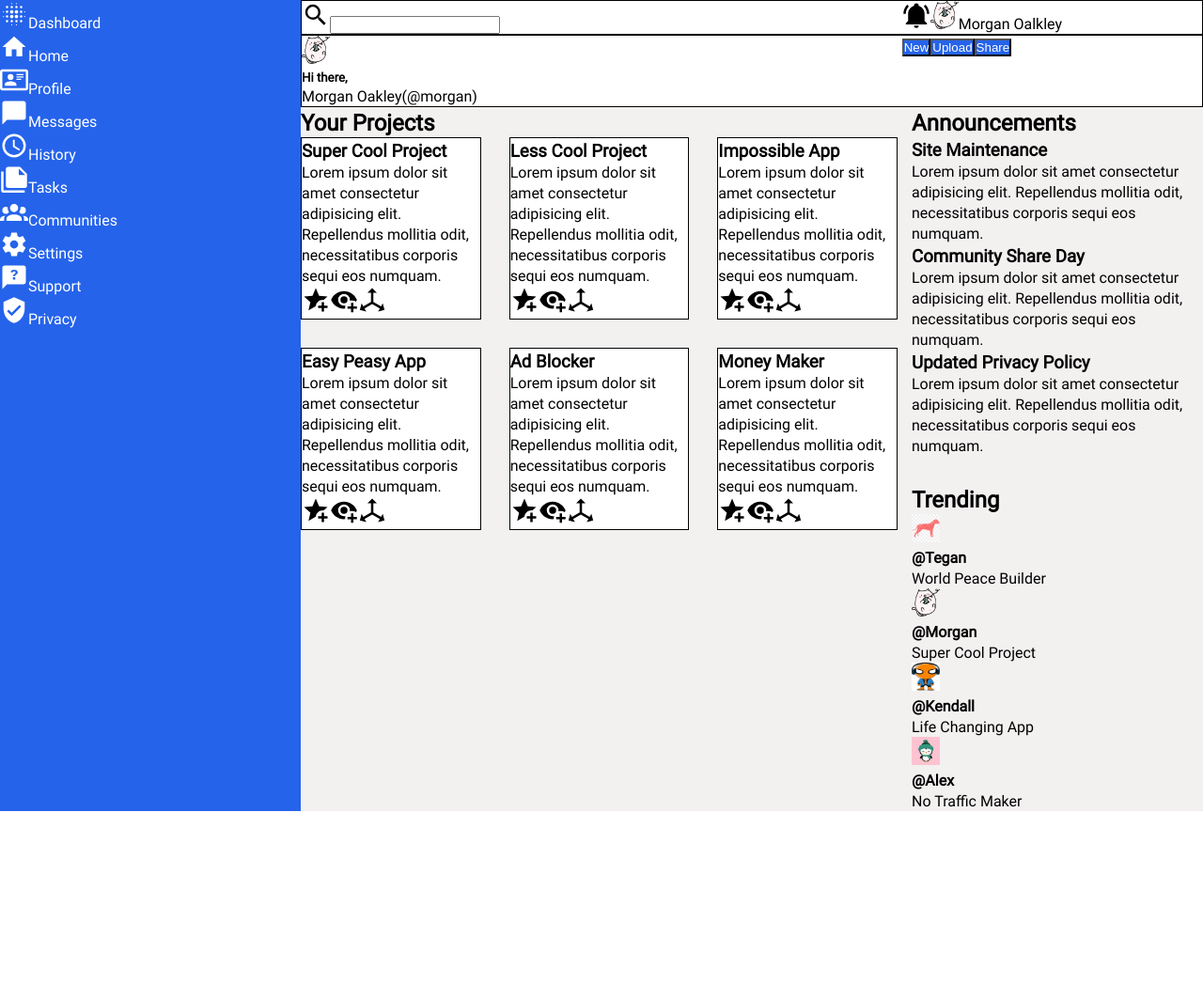
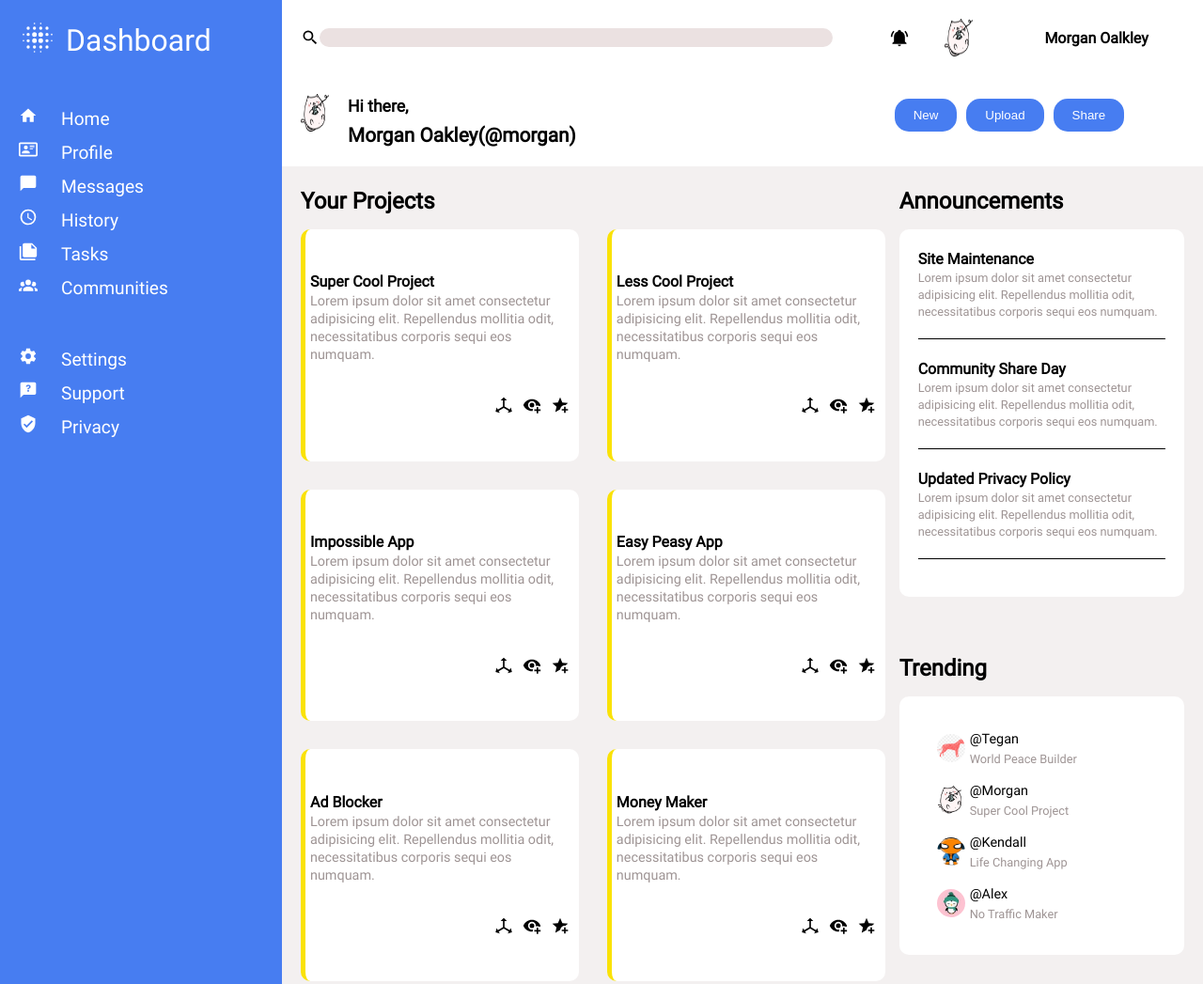
Before and after one commit to MohamadObeid9/dashboard, a plain HTML site: page index.html in a window 1280 px wide. Shown: the top 1047 px of the page at 94% size. Before the commit the page ends 863 px from the top, so only its background shows below. Drawn offline with Linux system fonts and the light colour scheme; files whose address does not match are found by name.

Commit message:
added the css for the main part

```diff
--- a/index.html
+++ b/index.html
@@ -2,124 +2,74 @@
 <html lang="en">
   <head>
     <meta charset="UTF-8" />
-    <meta name="viewport" content="width=device-width, initial-scale=1.0" />
     <title>Document</title>
     <link rel="stylesheet" href="style.css" />
   </head>
   <body>
     <div class="sidebar">
-      <div class="header-title">
-        <img
-          src="images/blur.svg"
-          width="30px"
-          height="30px"
-          alt="Dashboard"
-        /><span>Dashboard</span>
+      <div class="sidebar-title">
+        <img src="images/blur.svg" alt="Dashboard" /><span>Dashboard</span>
       </div>
-      <ul class="header-main">
-        <li>
-          <img
-            src="images/home.svg"
-            width="30px"
-            height="30px"
-            alt="home"
-          /><span>Home</span>
-        </li>
+      <ul class="sidebar-main">
+        <li><img src="images/home.svg" alt="home" /><span>Home</span></li>
         <li>
           <img
             src="images/card-account-details-outline.svg"
-            width="30px"
-            height="30px"
             alt="Profile"
           /><span>Profile</span>
         </li>
         <li>
-          <img
-            src="images/message.svg"
-            width="30px"
-            height="30px"
-            alt="messages"
-          /><span>Messages</span>
+          <img src="images/message.svg" alt="messages" /><span>Messages</span>
         </li>
         <li>
-          <img
-            src="images/clock-outline.svg"
-            width="30px"
-            height="30px"
-            alt="history"
-          /><span>History</span>
+          <img src="images/clock-outline.svg" alt="history" /><span
+            >History</span
+          >
         </li>
         <li>
-          <img
-            src="images/note-multiple.svg"
-            width="30px"
-            height="30px"
-            alt="tasks"
-          /><span>Tasks</span>
+          <img src="images/note-multiple.svg" alt="tasks" /><span>Tasks</span>
         </li>
         <li>
-          <img
-            src="images/account-group.svg"
-            width="30px"
-            height="30px"
-            alt="Communities"
-          /><span>Communities</span>
+          <img src="images/account-group.svg" alt="Communities" /><span
+            >Communities</span
+          >
         </li>
-        <ul class="header-bottom">
+      </ul>
+      <ul class="sidebar-bottom">
         <li>
-            <img
-              src="images/cog.svg "
-              width="30px"
-              height="30px"
-              alt="settings"
-            /><span>Settings</span>
+          <img src="images/cog.svg " alt="settings" /><span>Settings</span>
         </li>
         <li>
-            <img
-              src="images/message-question.svg"
-              width="30px"
-              height="30px"
-              alt="support"
-            /><span>Support</span>
+          <img src="images/message-question.svg" alt="support" /><span
+            >Support</span
+          >
         </li>
         <li>
-            <img
-              src="images/shield-check.svg"
-              width="30px"
-              height="30px"
-              alt="privacy"
-            /><span>Privacy</span>
+          <img src="images/shield-check.svg" alt="privacy" /><span
+            >Privacy</span
+          >
         </li>
-        </ul>
       </ul>
     </div>
     <div class="header">
       <div class="header-search">
         <div class="search-left">
-          <img
-            src="images/magnify.svg"
-            width="30px"
-            height="30px"
-            alt="search"
-          /><input type="text" name="search" id="search" />
+          <img src="images/magnify.svg" alt="search" /><input
+            type="text"
+            name="search"
+            id="search"
+          />
         </div>
-        <div class="search-left">
-          <img
-            src="images/bell-ring.svg"
-            width="30px"
-            height="30px"
-            alt=""
-          /><img
+        <div class="search-right">
+          <img src="images/bell-ring.svg" alt="" /><img
             src="images/cat.webp"
             alt="cat"
-            width="30px"
-            height="30px"
           /><span>Morgan Oalkley</span>
         </div>
       </div>
       <div class="header-profile">
         <div class="profile-left">
-          <img src="images/cat.webp" alt="cat" width="30px" height="30px" />
+          <img src="images/cat.webp" alt="cat" />
           <h5>Hi there,</h5>
           <p class="bold">Morgan Oakley(@morgan)</p>
         </div>
@@ -142,22 +92,10 @@
                   numquam.
                 </p>
               </div>
-              <img
-                src="images/star-plus.svg"
-                alt="add"
-                width="30px"
-                height="30px"
-              /><img
+              <img src="images/star-plus.svg" alt="add" /><img
                 src="images/eye-plus.svg"
                 alt="view"
-                width="30px"
-                height="30px"
-              /><img
-                src="images/axis-arrow.svg"
-                alt="share"
-                width="30px"
-                height="30px"
-              />
+              /><img src="images/axis-arrow.svg" alt="share" />
             </div>
             <div class="card">
               <div class="text">
@@ -168,22 +106,10 @@
                   numquam.
                 </p>
               </div>
-              <img
-                src="images/star-plus.svg"
-                alt="add"
-                width="30px"
-                height="30px"
-              /><img
+              <img src="images/star-plus.svg" alt="add" /><img
                 src="images/eye-plus.svg"
                 alt="view"
-                width="30px"
-                height="30px"
-              /><img
-                src="images/axis-arrow.svg"
-                alt="share"
-                width="30px"
-                height="30px"
-              />
+              /><img src="images/axis-arrow.svg" alt="share" />
             </div>
             <div class="card">
               <div class="text">
@@ -194,22 +120,10 @@
                   numquam.
                 </p>
               </div>
-              <img
-                src="images/star-plus.svg"
-                alt="add"
-                width="30px"
-                height="30px"
-              /><img
+              <img src="images/star-plus.svg" alt="add" /><img
                 src="images/eye-plus.svg"
                 alt="view"
-                width="30px"
-                height="30px"
-              /><img
-                src="images/axis-arrow.svg"
-                alt="share"
-                width="30px"
-                height="30px"
-              />
+              /><img src="images/axis-arrow.svg" alt="share" />
             </div>
             <div class="card">
               <div class="text">
@@ -220,22 +134,10 @@
                   numquam.
                 </p>
               </div>
-              <img
-                src="images/star-plus.svg"
-                alt="add"
-                width="30px"
-                height="30px"
-              /><img
+              <img src="images/star-plus.svg" alt="add" /><img
                 src="images/eye-plus.svg"
                 alt="view"
-                width="30px"
-                height="30px"
-              /><img
-                src="images/axis-arrow.svg"
-                alt="share"
-                width="30px"
-                height="30px"
-              />
+              /><img src="images/axis-arrow.svg" alt="share" />
             </div>
             <div class="card">
               <div class="text">
@@ -246,22 +148,10 @@
                   numquam.
                 </p>
               </div>
-              <img
-                src="images/star-plus.svg"
-                alt="add"
-                width="30px"
-                height="30px"
-              /><img
+              <img src="images/star-plus.svg" alt="add" /><img
                 src="images/eye-plus.svg"
                 alt="view"
-                width="30px"
-                height="30px"
-              /><img
-                src="images/axis-arrow.svg"
-                alt="share"
-                width="30px"
-                height="30px"
-              />
+              /><img src="images/axis-arrow.svg" alt="share" />
             </div>
             <div class="card">
               <div class="text">
@@ -272,22 +162,10 @@
                   numquam.
                 </p>
               </div>
-              <img
-                src="images/star-plus.svg"
-                alt="add"
-                width="30px"
-                height="30px"
-              /><img
+              <img src="images/star-plus.svg" alt="add" /><img
                 src="images/eye-plus.svg"
                 alt="view"
-                width="30px"
-                height="30px"
-              /><img
-                src="images/axis-arrow.svg"
-                alt="share"
-                width="30px"
-                height="30px"
-              />
+              /><img src="images/axis-arrow.svg" alt="share" />
             </div>
           </div>
         </div>
@@ -326,32 +204,22 @@
           <h2>Trending</h2>
           <div class="trending-container">
             <div class="trending-para">
-              <img src="images/dog.png" alt="dog" width="30px" height="30px" />
+              <img src="images/dog.png" alt="dog" />
               <h4>@Tegan</h4>
               <span>World Peace Builder</span>
             </div>
             <div class="trending-para">
-              <img src="images/cat.webp" alt="cat" width="30px" height="30px" />
+              <img src="images/cat.webp" alt="cat" />
               <h4>@Morgan</h4>
               <span>Super Cool Project</span>
             </div>
             <div class="trending-para">
-              <img
-                src="images/spiderman.jpg"
-                alt="spiderman"
-                width="30px"
-                height="30px"
-              />
+              <img src="images/spiderman.jpg" alt="spiderman" />
               <h4>@Kendall</h4>
               <span>Life Changing App</span>
             </div>
             <div class="trending-para">
-              <img
-                src="images/batrik.jpeg"
-                alt="batrik"
-                width="30px"
-                height="30px"
-              />
+              <img src="images/batrik.jpeg" alt="batrik" />
               <h4>@Alex</h4>
               <span>No Traffic Maker</span>
             </div>
--- a/style.css
+++ b/style.css
@@ -12,82 +12,247 @@
 }
 
 /* overall layout */
-body{
-    font-family:"robotoregular",sans-serif;
-    display: grid;
-    grid-template-columns: 1fr 3fr ;
-    grid-template-rows: 1fr 4 fr;
-    grid-template-areas:
+
+body {
+  font-family: "robotoregular", sans-serif;
+  height: 100vh;
+  display: grid;
+  grid-template-columns: 300px 3fr;
+  grid-template-rows: 1fr 4 fr;
+  grid-template-areas:
     "sidebar header"
     "sidebar main";
 }
-.sidebar{
-    grid-area:sidebar;
+.sidebar {
+  grid-area: sidebar;
 }
-.header{
-    grid-area:header;
+.header {
+  grid-area: header;
 }
-.main{
-    grid-area:main;
-    background-color: rgb(243, 240, 240);
+.main {
+  grid-area: main;
+  background-color: rgb(243, 240, 240);
 }
-
+body img {
+  width: 20px;
+  height: 20px;
+}
 
 /* sidebar section */
 
-
-.sidebar,button{
-    background-color: #2563eb;
+.sidebar {
+  padding: 20px;
 }
-.sidebar  * , button{
-    color:#ffffff;
+.sidebar-title,
+.sidebar-main,
+.sidebar-bottom {
+  margin-bottom: 50px;
 }
-.sidebar  img {
-    filter: invert(100%) sepia(0%) saturate(7500%) hue-rotate(295deg) brightness(101%) contrast(101%);
+.sidebar li {
+  margin-bottom: 10px;
+}
+.sidebar ul {
+  list-style: none;
+}
+.sidebar .sidebar-title {
+  font-size: 2em;
+  display: grid;
+  grid-template-columns: 40px 1fr;
+  gap: 10px;
+}
+.sidebar li {
+  font-size: 1.2em;
+  display: grid;
+  grid-template: 1fr/30px 1fr;
+  gap: 15px;
+}
+.sidebar .sidebar-title > span {
+  display: grid;
+  align-items: center;
+}
+.sidebar .sidebar-title > img {
+  width: 40px;
+  height: 40px;
 }
 
+.sidebar .sidebar img + span {
+  padding: 10px;
+}
+.sidebar li {
+  align-self: center;
+}
+.sidebar,
+button {
+  background-color: #477df1;
+}
+.sidebar *,
+button {
+  color: #ffffff;
+}
+.sidebar img {
+  filter: invert(100%) sepia(0%) saturate(7500%) hue-rotate(295deg)
+    brightness(101%) contrast(101%);
+}
 
 /* header section */
 
-
-.header > *{
-    border:1px solid black;
+.header > * {
+  /* border:1px solid black; */
+  padding: 20px;
 }
-.header-search,.header-profile{
-    display:grid;
-    grid-template-columns:2fr 1fr;
+.header-search,
+.header-profile {
+  display: grid;
+  grid-template-columns: 2fr 1fr;
 }
-
+/* .profile-left > * {
+  display: inline;
+} */
+.profile-left > h5 {
+  grid-area: h5;
+  font-size:1.1em;
+  font-weight: bold;
+}
+.profile-left > p {
+  grid-area: p;
+  font-size:1.3em;
+  font-weight: bolder;
+}
+.profile-left > img {
+  grid-area: img;
+  width: 30px;
+  height: 40px;
+}
+.profile-left {
+  display: grid;
+  grid-template-columns: 40px auto;
+  gap: 5px 10px;
+  grid-template-areas:
+    "img h5"
+    "img p";
+}
+.search-left > input {
+  border-radius: 15px;
+  border: none;
+  background-color: #ebe1e1;
+  width: 90%;
+  height: 20px;
+}
+.search-right > img[src="images/cat.webp"] {
+  width: 30px;
+  height: 40px;
+}
+.search-right > span {
+  font-weight: bold;
+}
+.search-left {
+  display: grid;
+  grid-template-columns: 20px auto;
+  align-items: center;
+}
+.search-right {
+  display: grid;
+  grid-template-columns: 20px auto auto;
+  align-items: center;
+  justify-items: center;
+  /* gap: 10px; */
+}
+.profile-right button {
+  border: none;
+  margin: 5px;
+  padding: 10px 20px;
+  border-radius: 15px;
+}
 
 /* main section */
 
-
-
 .main {
-    display: grid;
-    grid-template-columns:1fr 1fr 1fr;
-    grid-template-rows:1fr;
-    gap:15px;
-    grid-template-areas:
-    "main-left main-left main-right";
+  padding: 20px;
+  display: grid;
+  grid-template-columns: 1fr 1fr 1fr;
+  grid-template-rows: 1fr;
+  gap: 15px;
+  grid-template-areas: "main-left main-left main-right";
 }
 .main > .main-left {
-    grid-area:main-left;
+  grid-area: main-left;
 }
-.main > .main-right{
-    grid-area:main-right;
+.main > .main-right {
+  grid-area: main-right;
 }
-.project-container{
-    display:grid;
-    grid-template-columns:repeat(auto-fit,minmax(150px,1fr));
-    grid-template-rows:repeat(auto-fit,minmax(150px,1fr));
-    gap:30px;
+.project-container {
+  display: grid;
+  height: 100vh;
+  grid-template-columns: 1fr 1fr;
+  grid-template-rows:auto;
+  gap: 30px;
 }
-.card{
-    border:1px solid black;
+.main h2 {
+    margin-bottom:15px;
+}
+.card {
+  border-left: 5px solid rgb(250, 226, 7);
+  background-color: white;
+  padding: 5px;
+  align-content: center;
+  border-radius:10px;
+}
+.card h3{
+    font-size: 1em;
+}
+.card p{
+    font-size:0.9em;
+    color:hwb(0 58% 38%);
+    margin-bottom:30px;
+}
+.card img{
+    float:right;
+    margin:5px;
+}
+
+.main-right {
+  display: grid;
+  gap: 30px;
+}
+.annonce-container , .trending-container{
     background-color: white;
+    padding:20px;
+    border-radius:10px
 }
-.main-right{
-    display:grid;
-    gap:30px;
+.annonce-container h3{
+    font-size:1em;
 }
+.annonce-container p {
+    font-size:0.8em;
+    padding-bottom:20px;
+    color:hwb(0 58% 38%);
+    border-bottom:1px solid black ;
+    margin-bottom: 20px;
+}
+.trending img{
+    width:40px;
+    height:40px;
+    border-radius:90%;
+    padding:5px;
+}
+.trending-para{
+    margin:15px;
+    display: grid;
+    grid-template:1fr/40px 1fr;
+    grid-template-areas:
+    "img h4"
+    "img span";
+}
+.trending-para h4 {
+    grid-area:h4;
+    font-weight: 400;
+    font-size:0.9em;
+}
+.trending-para span{
+    grid-area:span;
+    font-size:0.8em;
+    color:hwb(0 58% 38%);
+}
+.trending-para img{
+    grid-area:img;
+}
```
Lines whose indentation alone changed are shown as unchanged.
